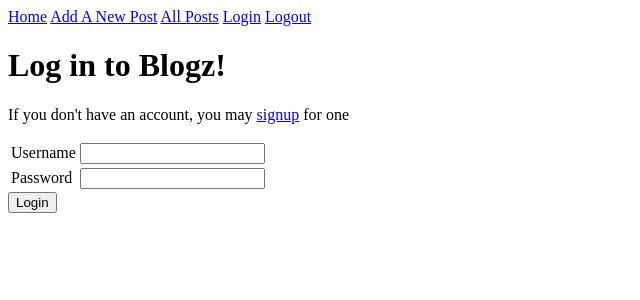
After one commit to aleckuhl/blogz, a Flask app: page /login in a window 1280 px wide. The commit adds this page. Shown: the top 300 px of the page, without its empty margins (0-640 px from the left). Run offline with Flask 2, Linux system fonts and the light colour scheme.

Commit message:
finished blogz(maybe)

```diff
--- a/main.py
+++ b/main.py
@@ -1,28 +1,50 @@
-from flask import Flask, request, redirect, render_template
+from flask import Flask, request, redirect, render_template, session
 from flask_sqlalchemy import SQLAlchemy
 
 
 app = Flask(__name__)
 app.config['DEBUG'] = True
-app.config['SQLALCHEMY_DATABASE_URI'] = 'mysql+pymysql://build-a-blog:MyPass@localhost:8889/build-a-blog'
+app.config['SQLALCHEMY_DATABASE_URI'] = 'mysql+pymysql://blogz:12345@localhost:8889/blogz'
 app.config['SQLALCHEMY_ECHO'] = True
 db = SQLAlchemy(app)
+app.secret_key = 'asfii@3lazo'
 
 class Blog(db.Model):
     id = db.Column(db.Integer, primary_key=True)
     title = db.Column(db.String(120))
     body = db.Column(db.String(1200))
+    owner_id = db.Column(db.Integer, db.ForeignKey('user.id'))
 
     def get_id():
         return id
 
-    def __init__(self, title, body):
+    def __init__(self, title, body, owner):
         self.title = title
         self.body = body
+        self.owner = owner
 
+class User(db.Model):
+    id = db.Column(db.Integer, primary_key=True)
+    username = db.Column(db.String(16))
+    password = db.Column(db.String(16))
+    blogs = db.relationship('Blog', backref='owner')
+
+    def __init__(self,username,password):
+        self.username = username
+        self.password = password
+
+@app.before_request
+def require_login():
+    allowed_routes = ['login', 'signup']
+    if request.endpoint not in allowed_routes and 'user' not in session:
+        return redirect('/login')
 @app.route('/', methods=['POST', 'GET'])
 def index():
+    userID = request.args.get('user')
     blogID = request.args.get('id')
+    blog_owner = User.query.filter_by(id=userID).first()
+    blogs = []
+    username = ""
     if blogID is None:
         if request.method == 'POST':
             blog_title = request.form['title']
@@ -30,33 +52,106 @@ def index():
             new_blog = Blog(blog_title,blog_body)
             db.session.add(new_blog)
             db.session.commit()
-
-        blogs = db.session.query(Blog)
-        return render_template('myBlog.html',title="Build a Blog", blogs=blogs)
+        user = User.query.filter_by(username=session['user']).first()
+        if user != None and userID == None:
+            blogs = Blog.query
+        else:
+            blogs = Blog.query.filter_by(owner=blog_owner)
+        return render_template('myBlog.html',title="Blogz", blogs=blogs, userid=userID,user=username)
     else:
         blogs = db.session.query(Blog).filter_by(id = blogID)
-        return render_template('entry.html',title="Build a Blog",blogs=blogs)
+        return render_template('entry.html',title="Blogz",blogs=blogs,user=username)
+@app.route('/home')
+def home():
+    users = User.query
+    return render_template('index.html', title = "Blogz", users=users)
 @app.route('/new_entry', methods=['POST','GET'])
 def new_entry():
     if request.method == 'POST':
         blog_title = request.form['title']
         blog_body = request.form['blog']
+        owner = User.query.filter_by(username=session['user']).first()
         title_error = ""
         blog_error = ""
         if blog_title == "":
             title_error = "Please input a title."
         if blog_body == "":
             blog_error = "Please input text into the body."
-        new_blog = Blog(blog_title,blog_body)
+        new_blog = Blog(blog_title,blog_body,owner)
         if title_error == "" and blog_error == "":
             db.session.add(new_blog)
             db.session.commit()
             blogs = db.session.query(Blog).filter_by(id = new_blog.id)
-            return render_template('entry.html',title="Build a Blog", blogs=blogs)
+            return render_template('entry.html',title="Blogz", blogs=blogs)
         else:
-            return render_template('new_entry.html',title="Build a Blog",title_error=title_error,blog_error=blog_error)
+            return render_template('new_entry.html',title="Blogz",title_error=title_error,blog_error=blog_error)
     else:
-        return render_template('new_entry.html',title="Build a Blog")
+        return render_template('new_entry.html',title="Blogz")
 
+@app.route('/login', methods=['POST','GET'])
+def login():
+    if request.method == 'POST':
+        username = request.form['username']
+        password = request.form['password']
+        login_flag = False
+        user_error = ""
+        password_error = ""
+        user = User(username,password)
+        user_check = User.query.filter_by(username=username).first()
+        if user_check != None:
+            if user_check.password != password:
+                password_error = "Incorrect Password"
+        if user_check == None:
+            user_error = "Username does not exist"
+        if user_check != None:
+            if user_check.password == password:
+                session['user'] = username
+                login_flag = True
+
+        if login_flag == True:
+            return redirect('/new_entry')
+        else:
+            return render_template('login.html',title='Blogz',user_error=user_error,password_error=password_error)
+    else:
+        return render_template('login.html',title ='Blogz')
+@app.route('/signup', methods=['POST','GET'])
+def signup():
+    if request.method == 'POST':
+        username = request.form['username']
+        password = request.form['password']
+        verify = request.form['verify']
+        user = User(username,password)
+        user_check = User.query.filter_by(username=username).first()
+        username_error = ""
+        password_error = ""
+        verify_error = ""
+
+        if len(username) < 3:
+            username_error = "Your username must be at least 3 characters in length."
+        if username == "":
+            username_error = "Your username field can't be blank."
+        if password != verify or verify == "":
+            verify_error = "Your passwords must match."
+            password_error = "Your passwords must match."
+        if len(password) < 3:
+            password_error = "Your password must be at least 3 characters in length"
+        if password == "":
+            password_error = "Your password can't be blank."
+
+        if user_check != None and username == user_check.username:
+            username_error = "Username already exists"
+        if username_error == "" and password_error == "" and verify_error == "":
+            db.session.add(user)
+            db.session.commit()
+            session['user'] = username
+            return redirect('/new_entry')
+        else:
+            return render_template('signup.html', title = 'Blogz', password_error=password_error,username_error=username_error,verify_error=verify_error)
+    else:
+        return render_template('signup.html',title = 'Blogz')
+@app.route("/logout")
+def logout():
+    del session['user']
+    return redirect('/')
 if __name__ == '__main__':
     app.run()
--- a/templates/base.html
+++ b/templates/base.html
@@ -4,8 +4,11 @@
         <title>{{title}}</title>
     </head>
 <body>
+    <a href="/home">Home</a>
     <a href="/new_entry">Add A New Post</a>
-    <a href="/">Main Blog Page</a>
+    <a href="/">All Posts</a>
+    <a href="/login">Login</a>
+    <a href="/logout">Logout</a>
     {% block content %}
     {% endblock %}
 
--- a/templates/entry.html
+++ b/templates/entry.html
@@ -6,6 +6,8 @@
     {% endfor %}
     {% for blog in blogs %}
         <p>{{blog.body}}</p>
+        <p><em>Written by {{blog.owner.username}}</em></p>
     {% endfor %}
 
+
 {% endblock %}
--- /dev/null
+++ b/templates/login.html
@@ -0,0 +1,25 @@
+{% extends "base.html" %}
+
+{% block content %}
+<h1>Log in to Blogz!</h1>
+<p>If you don't have an account, you may <a href="/signup">signup</a> for one</p>
+<form action="/login" method="post">
+    <table>
+        <tr>
+            <td><label for="username">Username</label></td>
+            <td>
+                <input name="username" type="text" value="{{ email }}">
+                <span>{{user_error}}</span>
+            </td>
+        </tr>
+        <tr>
+            <td><label for="password">Password</label></td>
+            <td>
+                <input name="password" type="password">
+                <span>{{password_error}}</span>
+            </td>
+        </tr>
+    </table>
+    <input type="submit" value="Login">
+</form>
+{% endblock %}
--- a/templates/myBlog.html
+++ b/templates/myBlog.html
@@ -10,8 +10,9 @@
 
         <ul>
             {% for blog in blogs %}
-                <a href ="/?id={{blog.id}}""><h1>{{blog.title}}</h1></a>
+                <a href ="/?id={{blog.id}}?user={{userid}}"><h1>{{blog.title}}</h1></a>
                 <p>{{blog.body}}</p>
+                <p><em>Written by <a href="/?user={{blog.owner.id}}">{{blog.owner.username}}</a></em></p>
             {% endfor %}
         </ul>
 
```
Also changed, not shown: templates/index.html (added, +9 -0 lines), templates/signup.html (added, +30 -0 lines).
